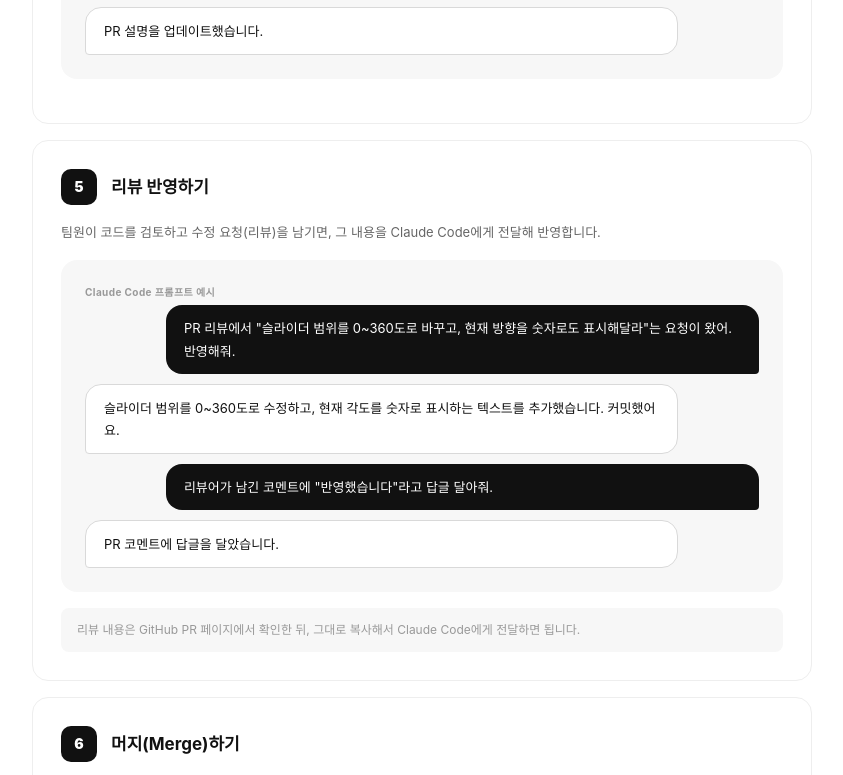
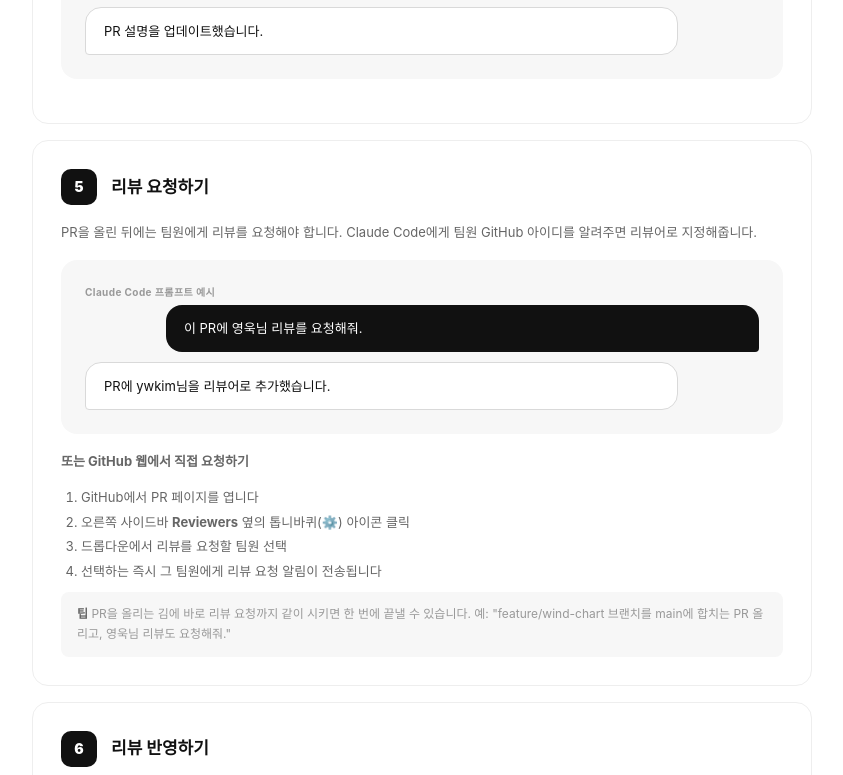
Before and after one commit to 26-weatherhackathon/weather-hackathon-guide, a plain HTML site: page index.html in a window 1280 px wide. Shown: the part 11225-12000 px from the top of the page, without its empty margins (218-1061 px from the left). Drawn offline with Linux system fonts and the light colour scheme; a web font is replaced by a local one.

Commit message:
PR 협업 가이드에 '리뷰 요청하기' 단계 추가 (#10)
* PR 협업 가이드에 '리뷰 요청하기' 단계 추가

PR 올리기와 리뷰 반영하기 사이에 Claude Code에게 리뷰어 지정을
요청하는 단계를 추가하고 이후 단계 번호를 조정

* 리뷰 요청하기 단계에 GitHub 웹 UI 방법 추가

PR 페이지 오른쪽 사이드바 Reviewers 톱니바퀴 아이콘으로
직접 리뷰를 요청하는 방법을 Claude Code 프롬프트 예시와 함께 안내

```diff
--- a/index.html
+++ b/index.html
@@ -631,7 +631,26 @@
 
   <!-- STEP 5 -->
   <div class="step">
-    <div class="step-header"><div class="step-badge">5</div><h3>리뷰 반영하기</h3></div>
+    <div class="step-header"><div class="step-badge">5</div><h3>리뷰 요청하기</h3></div>
+    <p>PR을 올린 뒤에는 팀원에게 리뷰를 요청해야 합니다. Claude Code에게 팀원 GitHub 아이디를 알려주면 리뷰어로 지정해줍니다.</p>
+    <div class="chat-demo">
+      <div class="chat-label">Claude Code 프롬프트 예시</div>
+      <div class="chat-bubble user">이 PR에 영욱님 리뷰를 요청해줘.</div>
+      <div class="chat-bubble bot">PR에 ywkim님을 리뷰어로 추가했습니다.</div>
+    </div>
+    <p style="margin-top:16px;"><strong>또는 GitHub 웹에서 직접 요청하기</strong></p>
+    <ol class="step-list">
+      <li>GitHub에서 PR 페이지를 엽니다</li>
+      <li>오른쪽 사이드바 <strong>Reviewers</strong> 옆의 톱니바퀴(⚙️) 아이콘 클릭</li>
+      <li>드롭다운에서 리뷰를 요청할 팀원 선택</li>
+      <li>선택하는 즉시 그 팀원에게 리뷰 요청 알림이 전송됩니다</li>
+    </ol>
+    <div class="step-note"><strong>팁</strong> PR을 올리는 김에 바로 리뷰 요청까지 같이 시키면 한 번에 끝낼 수 있습니다. 예: "feature/wind-chart 브랜치를 main에 합치는 PR 올리고, 영욱님 리뷰도 요청해줘."</div>
+  </div>
+
+  <!-- STEP 6 -->
+  <div class="step">
+    <div class="step-header"><div class="step-badge">6</div><h3>리뷰 반영하기</h3></div>
     <p>팀원이 코드를 검토하고 수정 요청(리뷰)을 남기면, 그 내용을 Claude Code에게 전달해 반영합니다.</p>
     <div class="chat-demo">
       <div class="chat-label">Claude Code 프롬프트 예시</div>
@@ -643,9 +662,9 @@
     <div class="step-note">리뷰 내용은 GitHub PR 페이지에서 확인한 뒤, 그대로 복사해서 Claude Code에게 전달하면 됩니다.</div>
   </div>
 
-  <!-- STEP 6 -->
+  <!-- STEP 7 -->
   <div class="step">
-    <div class="step-header"><div class="step-badge">6</div><h3>머지(Merge)하기</h3></div>
+    <div class="step-header"><div class="step-badge">7</div><h3>머지(Merge)하기</h3></div>
     <p>리뷰가 완료되고 팀원의 승인을 받으면 main 브랜치에 합칩니다. 머지 후 Vercel이 자동으로 최신 버전을 다시 배포합니다.</p>
     <div class="chat-demo">
       <div class="chat-label">Claude Code 프롬프트 예시</div>
```
